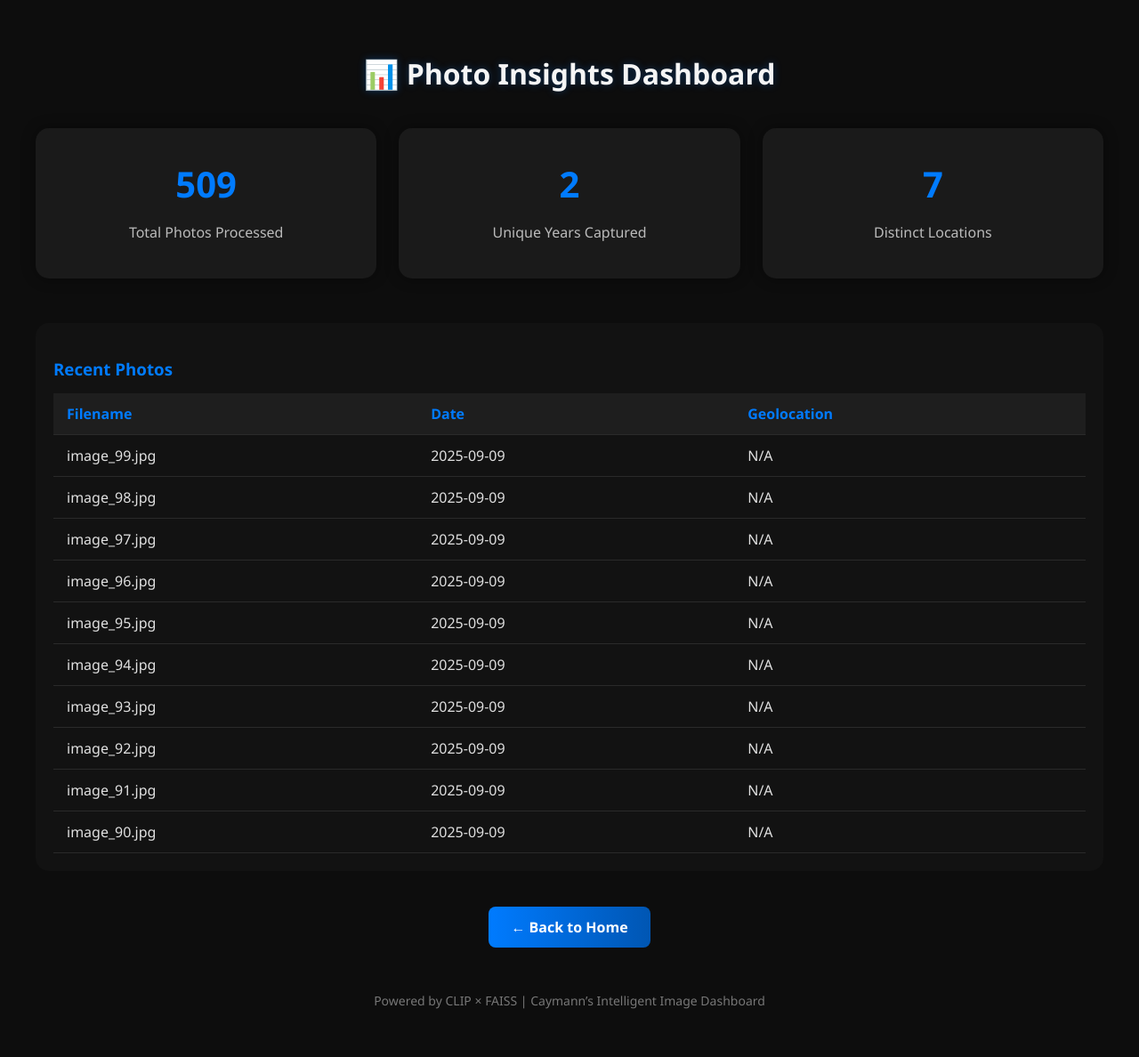
After one commit to Kmann22/ai_photo_gallery, a Flask app: page /dashboard in a window 1280 px wide. The commit adds this page. Shown: the whole page at 89% size. Run offline with Flask 3, Linux system fonts and the light colour scheme; data comes from the database, SQL or seed files in the repository; parts of the project's set-up code (start-up, migrations or seed data) failed here and were passed over.

Commit message:
Dashboard

```diff
--- a/main.py
+++ b/main.py
@@ -275,6 +275,37 @@ def search():
 def serve_processed(filename):
     return send_from_directory(PROCESSED_DIR, filename)
 
+@app.route("/dashboard")
+def dashboard():
+    """Dashboard to display summary statistics."""
+    with sqlite3.connect(DB_PATH) as conn:
+        cursor = conn.cursor()
+
+        # Total photos
+        cursor.execute("SELECT COUNT(*) FROM photos_metadata")
+        total_photos = cursor.fetchone()[0]
+
+        # Unique years
+        cursor.execute("SELECT COUNT(DISTINCT year) FROM photos_metadata WHERE year IS NOT NULL")
+        unique_years = cursor.fetchone()[0]
+
+        # Unique geolocations
+        cursor.execute("SELECT COUNT(DISTINCT geolocation) FROM photos_metadata WHERE geolocation NOT IN ('N/A', 'Unknown location')")
+        locations_count = cursor.fetchone()[0]
+
+        # Recent 10 photos
+        cursor.execute("SELECT filename, printf('%04d-%02d-%02d', year, month, day) AS date, geolocation FROM photos_metadata ORDER BY id DESC LIMIT 10")
+        recent_photos = cursor.fetchall()
+
+    return render_template(
+        "dashboard.html",
+        total_photos=total_photos,
+        unique_years=unique_years,
+        locations_count=locations_count,
+        recent_photos=recent_photos
+    )
+
+
 # ------------------- MAIN -------------------
 if __name__ == "__main__":
     init_db()
--- /dev/null
+++ b/templates/dashboard.html
@@ -0,0 +1,150 @@
+<!DOCTYPE html>
+<html lang="en">
+<head>
+    <meta charset="UTF-8">
+    <title>Dashboard | Photo Insights</title>
+    <style>
+        body {
+            font-family: "Poppins", "Segoe UI", Arial, sans-serif;
+            background-color: #0d0d0d;
+            color: #e0e0e0;
+            margin: 0;
+            padding: 40px;
+        }
+
+        h1 {
+            text-align: center;
+            color: #f5f5f5;
+            margin-bottom: 40px;
+            text-shadow: 0 0 10px rgba(0, 123, 255, 0.3);
+        }
+
+        .stats-grid {
+            display: grid;
+            grid-template-columns: repeat(auto-fit, minmax(250px, 1fr));
+            gap: 25px;
+            margin-bottom: 50px;
+        }
+
+        .card {
+            background-color: #1a1a1a;
+            padding: 25px;
+            border-radius: 15px;
+            text-align: center;
+            box-shadow: 0 0 15px rgba(0,0,0,0.4);
+            transition: transform 0.3s ease, box-shadow 0.3s ease;
+        }
+
+        .card:hover {
+            transform: translateY(-4px);
+            box-shadow: 0 0 15px rgba(0, 123, 255, 0.4);
+        }
+
+        .card h2 {
+            font-size: 40px;
+            color: #007bff;
+            margin: 10px 0;
+        }
+
+        .card p {
+            font-size: 16px;
+            color: #bbb;
+        }
+
+        .table-container {
+            background-color: #121212;
+            border-radius: 15px;
+            padding: 20px;
+            overflow-x: auto;
+        }
+
+        table {
+            width: 100%;
+            border-collapse: collapse;
+            color: #e0e0e0;
+        }
+
+        th, td {
+            padding: 12px 15px;
+            border-bottom: 1px solid #2a2a2a;
+            text-align: left;
+        }
+
+        th {
+            background-color: #1e1e1e;
+            color: #007bff;
+        }
+
+        tr:hover {
+            background-color: #1a1a1a;
+        }
+
+        .back-btn {
+            display: block;
+            width: fit-content;
+            margin: 40px auto 0;
+            padding: 12px 25px;
+            background: linear-gradient(90deg, #007bff, #0056b3);
+            color: white;
+            text-decoration: none;
+            border-radius: 8px;
+            font-weight: 600;
+            transition: all 0.3s ease;
+        }
+
+        .back-btn:hover {
+            background: linear-gradient(90deg, #0056b3, #007bff);
+            transform: translateY(-2px);
+        }
+
+        footer {
+            text-align: center;
+            margin-top: 50px;
+            color: #777;
+            font-size: 14px;
+        }
+    </style>
+</head>
+<body>
+    <h1>📊 Photo Insights Dashboard</h1>
+
+    <div class="stats-grid">
+        <div class="card">
+            <h2>{{ total_photos }}</h2>
+            <p>Total Photos Processed</p>
+        </div>
+        <div class="card">
+            <h2>{{ unique_years }}</h2>
+            <p>Unique Years Captured</p>
+        </div>
+        <div class="card">
+            <h2>{{ locations_count }}</h2>
+            <p>Distinct Locations</p>
+        </div>
+    </div>
+
+    <div class="table-container">
+        <h3 style="color:#007bff; margin-bottom:15px;">Recent Photos</h3>
+        <table>
+            <tr>
+                <th>Filename</th>
+                <th>Date</th>
+                <th>Geolocation</th>
+            </tr>
+            {% for row in recent_photos %}
+            <tr>
+                <td>{{ row[0] }}</td>
+                <td>{{ row[1] }}</td>
+                <td>{{ row[2] }}</td>
+            </tr>
+            {% endfor %}
+        </table>
+    </div>
+
+    <a href="/" class="back-btn">← Back to Home</a>
+
+    <footer>
+        <p>Powered by CLIP × FAISS | Caymann’s Intelligent Image Dashboard</p>
+    </footer>
+</body>
+</html>
```
Also changed, not shown: templates/gallery.html (+66 -22 lines), templates/home.html (+85 -13 lines).
